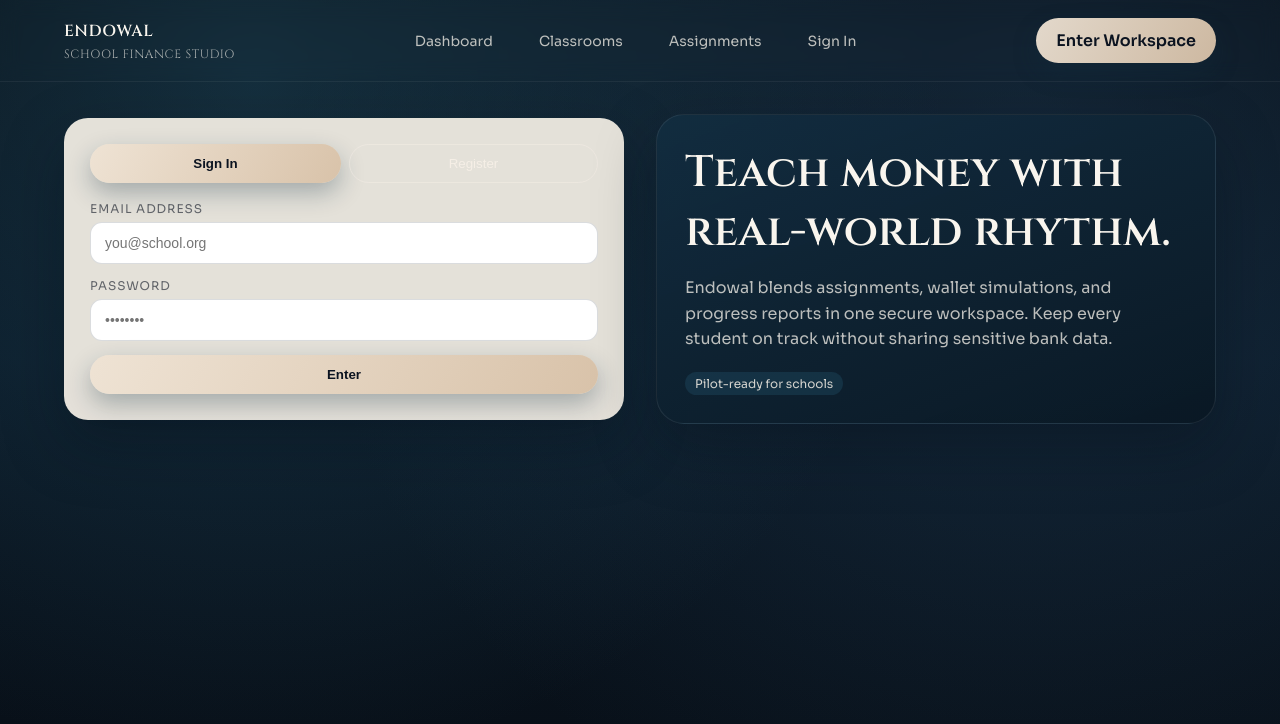
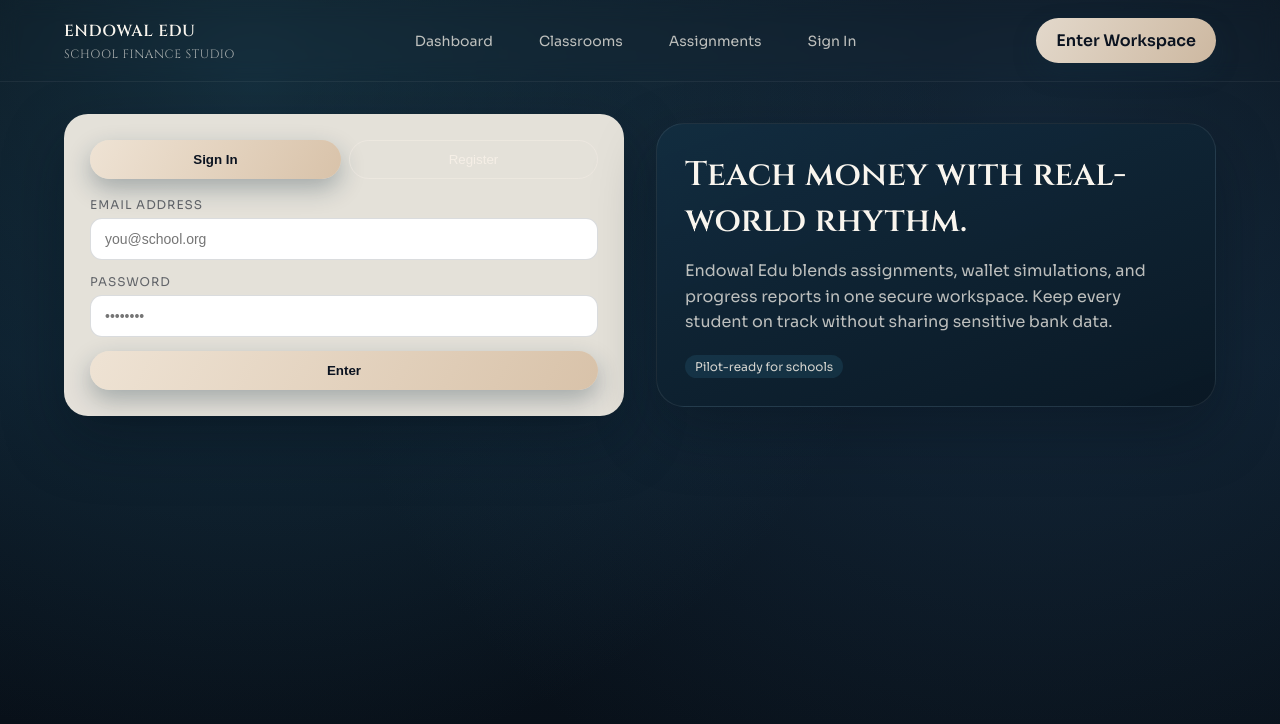
Before and after one commit to Harperwrites/endowal-frontend, a Next.js app: page /auth in a window 1280 px wide. Shown: the top 724 px of the page. Built offline with nearby package versions, Linux system fonts and the light colour scheme; no server answers.

Commit message:
Refine hero copy and make brand link

```diff
--- a/app/auth/page.tsx
+++ b/app/auth/page.tsx
@@ -116,9 +116,9 @@
           </button>
         </div>
         <div className="hero-card fade-in fade-delay-1">
-          <h1>Teach money with real-world rhythm.</h1>
+          <h1 className="hero-title">Teach money with real-world rhythm.</h1>
           <p>
-            Endowal blends assignments, wallet simulations, and progress reports
+            Endowal Edu blends assignments, wallet simulations, and progress reports
             in one secure workspace. Keep every student on track without sharing
             sensitive bank data.
           </p>
--- a/app/components/NavBar.tsx
+++ b/app/components/NavBar.tsx
@@ -3,10 +3,10 @@
 const NavBar = () => {
   return (
     <nav className="navbar">
-      <div className="brand">
-        <strong>Endowal</strong>
+      <Link href="/" className="brand">
+        <strong>Endowal Edu</strong>
         <span>School Finance Studio</span>
-      </div>
+      </Link>
       <div className="nav-links">
         <Link href="/dashboard">Dashboard</Link>
         <Link href="/classrooms">Classrooms</Link>
--- a/app/globals.css
+++ b/app/globals.css
@@ -149,8 +149,12 @@
 
 .hero-card h1 {
   font-family: var(--font-display), "Times New Roman", serif;
-  font-size: clamp(28px, 4vw, 44px);
+  font-size: clamp(22px, 3vw, 34px);
   margin: 0 0 14px;
+}
+
+.hero-title {
+  font-size: clamp(22px, 3vw, 34px);
 }
 
 .hero-card p {
--- a/app/layout.tsx
+++ b/app/layout.tsx
@@ -16,7 +16,7 @@
 });
 
 export const metadata: Metadata = {
-  title: "Endowal | Financial Classroom Studio",
+  title: "Endowal Edu | Financial Classroom Studio",
   description: "Project-based finance app for teachers and students."
 };
 
--- a/app/page.tsx
+++ b/app/page.tsx
@@ -5,7 +5,9 @@
     <section className="page-shell">
       <div className="hero">
         <div className="hero-card fade-in">
-          <h1>Endowal turns financial literacy into real classroom momentum.</h1>
+          <h1 className="hero-title">
+            Endowal Edu turns financial literacy into real classroom momentum.
+          </h1>
           <p>
             Build budgets, assign savings challenges, and reward smart decisions.
             Teachers stay in control while students see their money habits grow.
```
Also changed, not shown: tsconfig.json (+22 -5 lines), next-env.d.ts.
